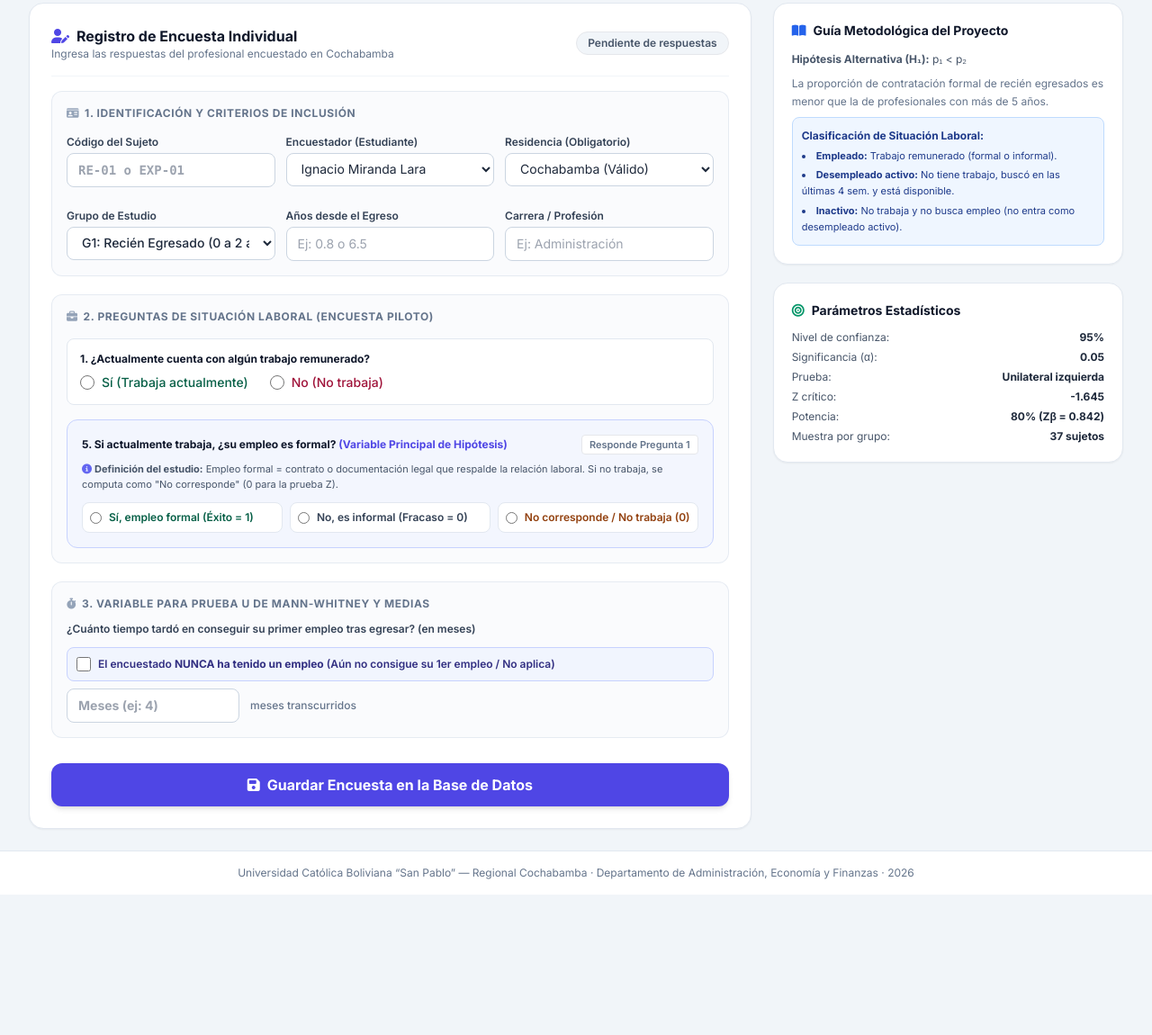
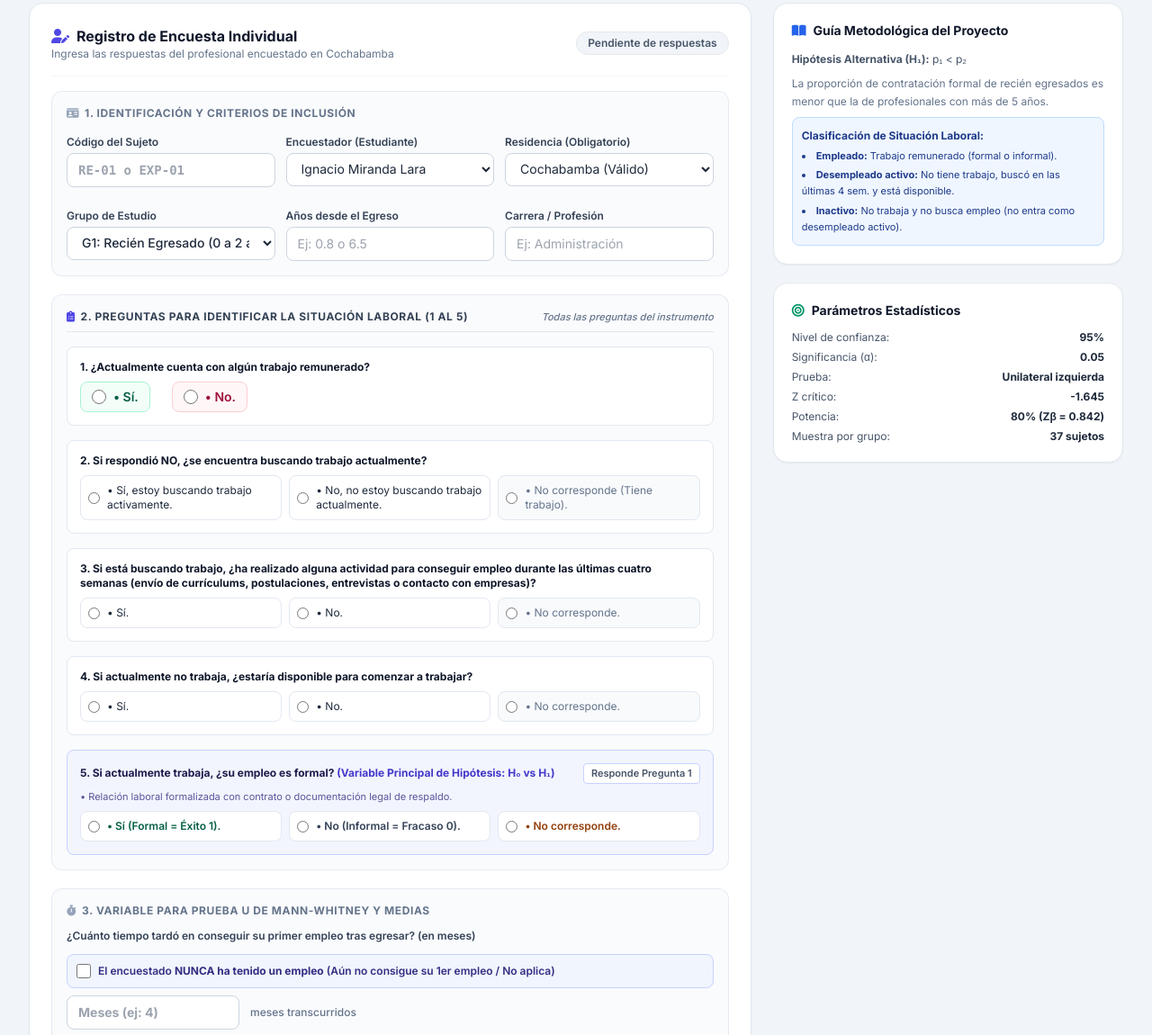
Before and after one commit to matiasrojasUCB/HIPOTESIS-ESTADISTICA, a plain HTML site: page index.html in a window 1280 px wide. Shown: the part 349-1499 px from the top of the page at 90% size. Before the commit the page ends 1343 px from the top, so only its background shows below. Drawn offline with nearby package versions, Linux system fonts and the light colour scheme.

Commit message:
Add files via upload

```diff
--- a/index.html
+++ b/index.html
@@ -204,105 +204,120 @@
                             </div>
                         </div>
 
-                        <!-- Sección 2: Situación Laboral (P1 a P5) -->
+                        <!-- Sección 2: Preguntas de Situación Laboral (Cuestionario Completo Oficial) -->
                         <div class="bg-slate-50/70 p-4 rounded-xl border border-slate-200/80 space-y-4">
-                            <h4 class="text-xs font-bold uppercase tracking-wider text-slate-500 flex items-center gap-1.5">
-                                <i class="fas fa-briefcase text-slate-400"></i> 2. Preguntas de Situación Laboral (Encuesta Piloto)
+                            <div class="flex items-center justify-between border-b pb-2">
+                                <h4 class="text-xs font-bold uppercase tracking-wider text-slate-700 flex items-center gap-1.5">
+                                    <i class="fas fa-clipboard-list text-indigo-600"></i> 2. Preguntas para Identificar la Situación Laboral (1 al 5)
                                 </h4>
+                                <span class="text-[11px] text-slate-500 font-medium italic">Todas las preguntas del instrumento</span>
+                            </div>
 
-                            <!-- P1 -->
+                            <!-- PREGUNTA 1 -->
                             <div class="bg-white p-3.5 rounded-lg border border-slate-200">
                                 <label class="block text-xs font-bold text-slate-900 mb-2">
                                     1. ¿Actualmente cuenta con algún trabajo remunerado?
                                 </label>
-                                <div class="flex items-center gap-6 text-sm">
-                                    <label class="flex items-center gap-2 cursor-pointer font-medium text-emerald-800">
+                                <div class="flex flex-wrap items-center gap-6 text-xs sm:text-sm">
+                                    <label class="flex items-center gap-2 cursor-pointer font-semibold text-emerald-800 bg-emerald-50/60 px-3 py-1.5 rounded-lg border border-emerald-200 hover:bg-emerald-100/60 transition">
                                         <input type="radio" name="p1" value="1" class="text-indigo-600 focus:ring-indigo-500 w-4 h-4" required>
-                                        <span>Sí (Trabaja actualmente)</span>
+                                        <span>• Sí.</span>
                                     </label>
-                                    <label class="flex items-center gap-2 cursor-pointer font-medium text-rose-800">
+                                    <label class="flex items-center gap-2 cursor-pointer font-semibold text-rose-800 bg-rose-50/60 px-3 py-1.5 rounded-lg border border-rose-200 hover:bg-rose-100/60 transition">
                                         <input type="radio" name="p1" value="0" class="text-indigo-600 focus:ring-indigo-500 w-4 h-4">
-                                        <span>No (No trabaja)</span>
+                                        <span>• No.</span>
                                     </label>
                                 </div>
                             </div>
 
-                            <!-- P2, P3, P4 (Si P1 = No) -->
-                            <div id="seccion-desempleado" class="hidden bg-amber-50/50 p-3.5 rounded-lg border border-amber-200 space-y-3">
-                                <div>
-                                    <label class="block text-xs font-bold text-amber-950 mb-1.5">
+                            <!-- PREGUNTA 2 -->
+                            <div class="bg-white p-3.5 rounded-lg border border-slate-200">
+                                <label class="block text-xs font-bold text-slate-900 mb-2">
                                     2. Si respondió NO, ¿se encuentra buscando trabajo actualmente?
                                 </label>
-                                    <div class="flex items-center gap-6 text-xs sm:text-sm">
-                                        <label class="flex items-center gap-1.5 cursor-pointer text-slate-800">
-                                            <input type="radio" name="p2" value="1" class="text-amber-600 focus:ring-amber-500">
-                                            <span>Sí, buscando activamente</span>
+                                <div class="grid grid-cols-1 sm:grid-cols-3 gap-2 text-xs">
+                                    <label class="flex items-center gap-2 cursor-pointer p-2 rounded-lg border border-slate-200 hover:bg-slate-50 text-slate-800">
+                                        <input type="radio" name="p2" value="1" class="text-indigo-600 focus:ring-indigo-500">
+                                        <span>• Sí, estoy buscando trabajo activamente.</span>
                                     </label>
-                                        <label class="flex items-center gap-1.5 cursor-pointer text-slate-800">
-                                            <input type="radio" name="p2" value="0" class="text-amber-600 focus:ring-amber-500">
-                                            <span>No, no estoy buscando</span>
+                                    <label class="flex items-center gap-2 cursor-pointer p-2 rounded-lg border border-slate-200 hover:bg-slate-50 text-slate-800">
+                                        <input type="radio" name="p2" value="0" class="text-indigo-600 focus:ring-indigo-500">
+                                        <span>• No, no estoy buscando trabajo actualmente.</span>
+                                    </label>
+                                    <label class="flex items-center gap-2 cursor-pointer p-2 rounded-lg border border-slate-200 bg-slate-50 text-slate-500">
+                                        <input type="radio" name="p2" value="no_corresponde" class="text-slate-500 focus:ring-slate-400">
+                                        <span>• No corresponde (Tiene trabajo).</span>
                                     </label>
                                 </div>
                             </div>
 
-                                <div class="pt-2 border-t border-amber-200/60">
-                                    <label class="block text-xs font-bold text-amber-950 mb-1.5">
-                                        3. ¿Ha realizado alguna actividad para conseguir empleo en las últimas 4 semanas?
+                            <!-- PREGUNTA 3 -->
+                            <div class="bg-white p-3.5 rounded-lg border border-slate-200">
+                                <label class="block text-xs font-bold text-slate-900 mb-2">
+                                    3. Si está buscando trabajo, ¿ha realizado alguna actividad para conseguir empleo durante las últimas cuatro semanas (envío de currículums, postulaciones, entrevistas o contacto con empresas)?
                                 </label>
-                                    <div class="flex items-center gap-6 text-xs sm:text-sm">
-                                        <label class="flex items-center gap-1.5 cursor-pointer text-slate-800">
-                                            <input type="radio" name="p3" value="1" class="text-amber-600 focus:ring-amber-500">
-                                            <span>Sí (CV, entrevistas, contacto)</span>
+                                <div class="grid grid-cols-1 sm:grid-cols-3 gap-2 text-xs">
+                                    <label class="flex items-center gap-2 cursor-pointer p-2 rounded-lg border border-slate-200 hover:bg-slate-50 text-slate-800">
+                                        <input type="radio" name="p3" value="1" class="text-indigo-600 focus:ring-indigo-500">
+                                        <span>• Sí.</span>
                                     </label>
-                                        <label class="flex items-center gap-1.5 cursor-pointer text-slate-800">
-                                            <input type="radio" name="p3" value="0" class="text-amber-600 focus:ring-amber-500">
-                                            <span>No</span>
+                                    <label class="flex items-center gap-2 cursor-pointer p-2 rounded-lg border border-slate-200 hover:bg-slate-50 text-slate-800">
+                                        <input type="radio" name="p3" value="0" class="text-indigo-600 focus:ring-indigo-500">
+                                        <span>• No.</span>
+                                    </label>
+                                    <label class="flex items-center gap-2 cursor-pointer p-2 rounded-lg border border-slate-200 bg-slate-50 text-slate-500">
+                                        <input type="radio" name="p3" value="no_corresponde" class="text-slate-500 focus:ring-slate-400">
+                                        <span>• No corresponde.</span>
                                     </label>
                                 </div>
                             </div>
 
-                                <div class="pt-2 border-t border-amber-200/60">
-                                    <label class="block text-xs font-bold text-amber-950 mb-1.5">
+                            <!-- PREGUNTA 4 -->
+                            <div class="bg-white p-3.5 rounded-lg border border-slate-200">
+                                <label class="block text-xs font-bold text-slate-900 mb-2">
                                     4. Si actualmente no trabaja, ¿estaría disponible para comenzar a trabajar?
                                 </label>
-                                    <div class="flex items-center gap-6 text-xs sm:text-sm">
-                                        <label class="flex items-center gap-1.5 cursor-pointer text-slate-800">
-                                            <input type="radio" name="p4" value="1" class="text-amber-600 focus:ring-amber-500">
-                                            <span>Sí, disponible</span>
+                                <div class="grid grid-cols-1 sm:grid-cols-3 gap-2 text-xs">
+                                    <label class="flex items-center gap-2 cursor-pointer p-2 rounded-lg border border-slate-200 hover:bg-slate-50 text-slate-800">
+                                        <input type="radio" name="p4" value="1" class="text-indigo-600 focus:ring-indigo-500">
+                                        <span>• Sí.</span>
                                     </label>
-                                        <label class="flex items-center gap-1.5 cursor-pointer text-slate-800">
-                                            <input type="radio" name="p4" value="0" class="text-amber-600 focus:ring-amber-500">
-                                            <span>No disponible</span>
+                                    <label class="flex items-center gap-2 cursor-pointer p-2 rounded-lg border border-slate-200 hover:bg-slate-50 text-slate-800">
+                                        <input type="radio" name="p4" value="0" class="text-indigo-600 focus:ring-indigo-500">
+                                        <span>• No.</span>
+                                    </label>
+                                    <label class="flex items-center gap-2 cursor-pointer p-2 rounded-lg border border-slate-200 bg-slate-50 text-slate-500">
+                                        <input type="radio" name="p4" value="no_corresponde" class="text-slate-500 focus:ring-slate-400">
+                                        <span>• No corresponde.</span>
                                     </label>
                                 </div>
                             </div>
-                            </div>
 
-                            <!-- P5: SIEMPRE VISIBLE (VARIABLE PRINCIPAL DE LA HIPÓTESIS: PRUEBA Z) -->
-                            <div id="seccion-p5" class="bg-indigo-50/50 p-4 rounded-xl border border-indigo-200 space-y-2">
-                                <div class="flex items-center justify-between">
-                                    <label class="block text-xs font-bold text-slate-900">
-                                        5. Si actualmente trabaja, ¿su empleo es formal? <span class="text-indigo-600">(Variable Principal de Hipótesis)</span>
+                            <!-- PREGUNTA 5 -->
+                            <div class="bg-indigo-50/60 p-3.5 rounded-lg border border-indigo-200">
+                                <div class="flex items-center justify-between mb-1.5">
+                                    <label class="block text-xs font-bold text-indigo-950">
+                                        5. Si actualmente trabaja, ¿su empleo es formal? <span class="text-indigo-700">(Variable Principal de Hipótesis: H₀ vs H₁)</span>
                                     </label>
-                                    <span id="badge-p5-estado" class="text-[11px] font-semibold text-slate-500 bg-white px-2 py-0.5 rounded border">
+                                    <span id="badge-p5-estado" class="text-[11px] font-semibold text-slate-600 bg-white px-2 py-0.5 rounded border border-indigo-200">
                                         Responde Pregunta 1
                                     </span>
                                 </div>
-                                <p class="text-[11px] text-slate-600">
-                                    <i class="fas fa-info-circle text-indigo-500"></i> <strong>Definición del estudio:</strong> Empleo formal = contrato o documentación legal que respalde la relación laboral. Si no trabaja, se computa como "No corresponde" (0 para la prueba Z).
+                                <p class="text-[11px] text-indigo-900/80 mb-2">
+                                    • Relación laboral formalizada con contrato o documentación legal de respaldo.
                                 </p>
-                                <div class="grid grid-cols-1 sm:grid-cols-3 gap-2 pt-1 text-xs">
-                                    <label class="flex items-center gap-2 p-2 rounded-lg bg-white border border-slate-200 cursor-pointer hover:border-emerald-400 font-semibold text-emerald-800">
+                                <div class="grid grid-cols-1 sm:grid-cols-3 gap-2 text-xs">
+                                    <label class="flex items-center gap-2 cursor-pointer p-2 rounded-lg bg-white border border-slate-200 hover:border-emerald-500 font-semibold text-emerald-800">
                                         <input type="radio" name="p5" value="1" class="text-emerald-600 focus:ring-emerald-500">
-                                        <span>Sí, empleo formal (Éxito = 1)</span>
+                                        <span>• Sí (Formal = Éxito 1).</span>
                                     </label>
-                                    <label class="flex items-center gap-2 p-2 rounded-lg bg-white border border-slate-200 cursor-pointer hover:border-slate-400 font-semibold text-slate-700">
+                                    <label class="flex items-center gap-2 cursor-pointer p-2 rounded-lg bg-white border border-slate-200 hover:border-slate-500 font-semibold text-slate-700">
                                         <input type="radio" name="p5" value="0" class="text-slate-600 focus:ring-slate-500">
-                                        <span>No, es informal (Fracaso = 0)</span>
+                                        <span>• No (Informal = Fracaso 0).</span>
                                     </label>
-                                    <label class="flex items-center gap-2 p-2 rounded-lg bg-white border border-slate-200 cursor-pointer hover:border-amber-400 font-semibold text-amber-800">
+                                    <label class="flex items-center gap-2 cursor-pointer p-2 rounded-lg bg-white border border-slate-200 hover:border-amber-500 font-semibold text-amber-800">
                                         <input type="radio" name="p5" value="no_corresponde" class="text-amber-600 focus:ring-amber-500">
-                                        <span>No corresponde / No trabaja (0)</span>
+                                        <span>• No corresponde.</span>
                                     </label>
                                 </div>
                             </div>
@@ -616,18 +631,24 @@ function guardarEnStorage() {
 
 // Configuración de listeners
 function setupEventListeners() {
-    // Control de condicionales de P1
+    // Control de flujo para las 5 preguntas oficiales
     const p1Radios = document.querySelectorAll('input[name="p1"]');
     p1Radios.forEach(r => {
         r.addEventListener('change', (e) => {
             const trabaja = e.target.value === '1';
-            const divDesempleado = document.getElementById('seccion-desempleado');
             const badgeP5 = document.getElementById('badge-p5-estado');
+            const p2NoCorresponde = document.querySelector('input[name="p2"][value="no_corresponde"]');
+            const p3NoCorresponde = document.querySelector('input[name="p3"][value="no_corresponde"]');
+            const p4NoCorresponde = document.querySelector('input[name="p4"][value="no_corresponde"]');
             const p5NoCorresponde = document.querySelector('input[name="p5"][value="no_corresponde"]');
 
             if (trabaja) {
-                divDesempleado.classList.add('hidden');
-                limpiarRadios(['p2', 'p3', 'p4']);
+                // Si trabaja: P2, P3 y P4 se marcan en No corresponde
+                if (p2NoCorresponde) p2NoCorresponde.checked = true;
+                if (p3NoCorresponde) p3NoCorresponde.checked = true;
+                if (p4NoCorresponde) p4NoCorresponde.checked = true;
+
+                // En P5: pedir que responda si es formal o informal
                 if (badgeP5) {
                     badgeP5.textContent = 'Indicar: Formal (1) o Informal (0)';
                     badgeP5.className = 'text-[11px] font-semibold text-emerald-800 bg-emerald-100 px-2 py-0.5 rounded border border-emerald-300';
@@ -636,7 +657,13 @@ function setupEventListeners() {
                     p5NoCorresponde.checked = false;
                 }
             } else {
-                divDesempleado.classList.remove('hidden');
+                // Si no trabaja: desmarcar No corresponde en P2, P3, P4 para que responda
+                ['p2', 'p3', 'p4'].forEach(name => {
+                    const noCorr = document.querySelector(`input[name="${name}"][value="no_corresponde"]`);
+                    if (noCorr && noCorr.checked) noCorr.checked = false;
+                });
+
+                // En P5: marcar automáticamente No corresponde
                 if (p5NoCorresponde) {
                     p5NoCorresponde.checked = true;
                 }
@@ -719,7 +746,7 @@ function calcularClasificacionPrevia() {
         if (p2 === '1' && p3 === '1' && p4 === '1') {
             badge.textContent = 'DESEMPLEADO ACTIVO (Criterio de estudio cumplido)';
             badge.className = 'px-3 py-1 text-xs font-semibold rounded-full bg-amber-100 text-amber-800 border border-amber-300';
-        } else if (p2 !== undefined || p3 !== undefined || p4 !== undefined) {
+        } else if (p2 === '0' || p3 === '0' || p4 === '0') {
             badge.textContent = 'INACTIVO LABORAL (No busca activamente o no disponible)';
             badge.className = 'px-3 py-1 text-xs font-semibold rounded-full bg-slate-200 text-slate-700 border border-slate-300';
         } else {
@@ -841,60 +868,14 @@ function manejarEnvioFormulario(e) {
 
     // Reset formulario
     document.getElementById('form-encuesta').reset();
-    document.getElementById('seccion-desempleado').classList.add('hidden');
     document.getElementById('contenedor-tiempo-meses').classList.remove('hidden');
     document.getElementById('msg-nunca-trabajo').classList.add('hidden');
     document.getElementById('tiempoMeses').setAttribute('required', 'required');
     const badgeP5 = document.getElementById('badge-p5-estado');
     if (badgeP5) {
         badgeP5.textContent = 'Responde Pregunta 1';
-        badgeP5.className = 'text-[11px] font-semibold text-slate-500 bg-white px-2 py-0.5 rounded border';
+        badgeP5.className = 'text-[11px] font-semibold text-slate-500 bg-white px-2 py-0.5 rounded border border-indigo-200';
     }
-    calcularClasificacionPrevia();
-    sugerirCodigo();
-
-    mostrarNotificacion('¡Encuesta guardada con éxito!', 'success');
-}
-            return;
-        }
-
-        p2 = parseInt(p2El.value);
-        p3 = parseInt(p3El.value);
-        p4 = parseInt(p4El.value);
-
-        if (p2 === 1 && p3 === 1 && p4 === 1) {
-            clasificacion = 'DESEMPLEADO_ACTIVO';
-        } else {
-            clasificacion = 'INACTIVO_LABORAL';
-        }
-        p5 = 0;
-    }
-
-    const nuevaEncuesta = {
-        id: Date.now(),
-        codigo: codigo || `SUJ-${encuestas.length + 1}`,
-        encuestador,
-        carrera: carrera || 'No especificada',
-        residencia,
-        grupo,
-        aniosEgreso,
-        p1,
-        p2,
-        p3,
-        p4,
-        p5,
-        clasificacion,
-        tiempoMeses,
-        fecha: new Date().toISOString().split('T')[0]
-    };
-
-    encuestas.push(nuevaEncuesta);
-    guardarEnStorage();
-
-    // Reset formulario
-    document.getElementById('form-encuesta').reset();
-    document.getElementById('seccion-desempleado').classList.add('hidden');
-    document.getElementById('seccion-empleado').classList.add('hidden');
     calcularClasificacionPrevia();
     sugerirCodigo();
 
```
Lines whose indentation alone changed are shown as unchanged.
